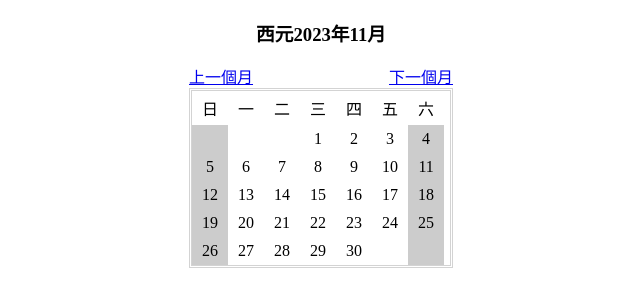
After one commit to wu9793/php-basic, a PHP site: page /php_20231027/calendar.php in a window 1280 px wide. The commit adds this page. Shown: the top 307 px of the page, without its empty margins (319-959 px from the left). Run offline with PHP 8.4, Linux system fonts and the light colour scheme.

Commit message:
萬年曆

```diff
--- /dev/null
+++ b/php_20231027/calendar.php
@@ -0,0 +1,129 @@
+<!DOCTYPE html>
+<html lang="en">
+
+<head>
+    <meta charset="UTF-8">
+    <meta name="viewport" content="width=device-width, initial-scale=1.0">
+    <title>Document</title>
+    <style>
+        h3 {
+            text-align: center;
+        }
+        table{
+            width:264px;
+            display:block;
+            margin:auto;
+            border: 3px double lightgray;
+            border-collapse: collapse;
+
+        }
+
+        td {
+            padding: 5px 10px;
+            text-align: center;
+        }
+        div{
+            width: 264px;
+            display: flex;
+            margin: auto;
+            justify-content: space-between;
+        }
+    </style>
+</head>
+
+<body>
+    <?php
+
+    if(isset($_GET['month']) && isset($_GET['year'])){
+        $month=$_GET['month'];
+        $year=$_GET['year'];
+    }else{
+        $month=date('m');
+        $year=date("Y");
+    }
+
+    echo "<h3>";
+    echo date("西元{$year}年{$month}月");
+    echo "</h3>";
+    // 取得當前月份的第一天
+    $thisFirstDay = date("{$year}-{$month}-1");
+    // 取得當前月份的第一天是在星期幾（0為星期日，1為星期一，以此類推）
+    // w 代表星期幾 0是星期日~6是星期六
+    $thisFirstDate = date('w', strtotime($thisFirstDay));
+    // 取得當前月份的總天數
+    // t 代表總天數 28~31天
+    $thisMonthDays = date('t');
+    // 取得當前月份的最後一天
+    $thisLastDay = date("{$year}-{$month}-$thisMonthDays");
+    // 計算本月需要多少周來顯示
+    $weeks = ceil(($thisMonthDays + $thisFirstDate) / 7);
+    // 計算這個月第一個單元格是從什麼日期開始
+    $firstCell = date("Y-m-d", strtotime("-$thisFirstDate days", strtotime($thisFirstDay)));
+
+
+    ?>
+    <div>
+    <?php
+    $nextYear=$year;
+    $prevYear=$year;
+
+    if(($month+1)>12){
+        $next=1;
+        $nextYear=$year+1;
+    }else{
+        $next=$month+1;
+    }
+
+    if(($month-1)<1){
+        $prev=12;
+        $prevYear=$year-1;
+    }else{
+        $prev=$month-1;
+    }
+    ?>
+        <a href="?year=<?=$prevYear;?>&?month=<?=$prev;?>">上一個月</a>
+        <a href="?year=<?=$nextYear;?>&?month=<?=$next;?>">下一個月</a>
+    </div>
+
+    <table>
+        <tr>
+            <td>日</td>
+            <td>一</td>
+            <td>二</td>
+            <td>三</td>
+            <td>四</td>
+            <td>五</td>
+            <td>六</td>
+        </tr>
+        <?php
+        // 迴圈生成表格的行
+        for ($i = 0; $i < $weeks; $i++) {
+            echo "<tr>";
+            // 迴圈生成表格的列
+            for ($j = 0; $j < 7; $j++) {
+                $addDays = 7 * $i + $j;
+                $thisCellDate = strtotime("+$addDays days", strtotime($firstCell));
+
+                // 判斷是否為週末，若是則添加灰色背景
+                if (date('w', $thisCellDate) == 0 || date('w', $thisCellDate) == 6) {
+                    echo "<td style='background-color:#ccc'>";
+                } else {
+                    echo "<td>";
+                }
+
+                // 判斷日期是否屬於當前月份，是則顯示日期
+                if (date("m", $thisCellDate) == date("m", strtotime($thisFirstDay))) {
+                    echo date("j", $thisCellDate);
+                }
+                echo "</td>";
+            }
+            echo "</tr>";
+        }
+
+        echo "</table>";
+        ?>
+
+        </div>
+</body>
+
+</html>
```
Also changed, not shown: php_20231027/bmi.php (added, +49 -0 lines), php_20231027/calc.php (added, +28 -0 lines), php_20231027/check.php (added, +12 -0 lines), php_20231027/index.php (+22 -0 lines), php_20231027/login.php (added, +55 -0 lines), php_20231027/member.php (added, +27 -0 lines).
